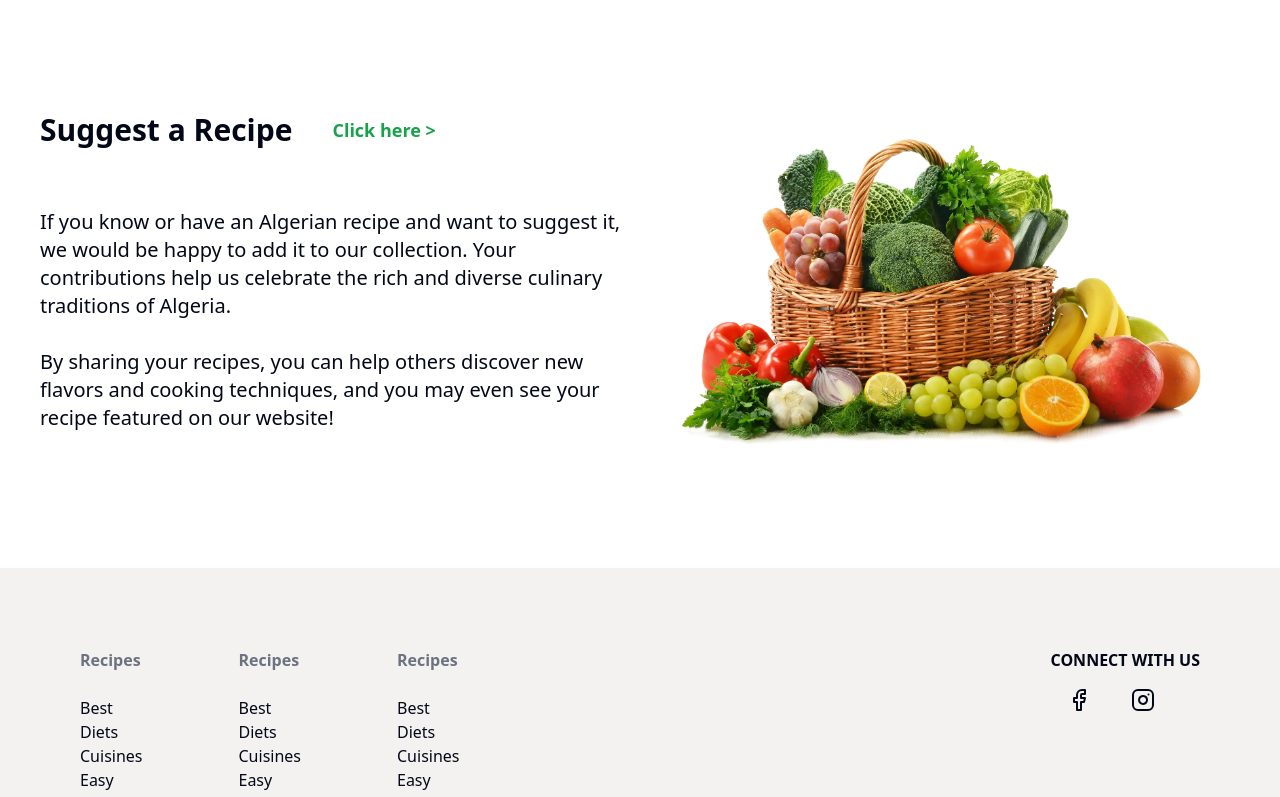
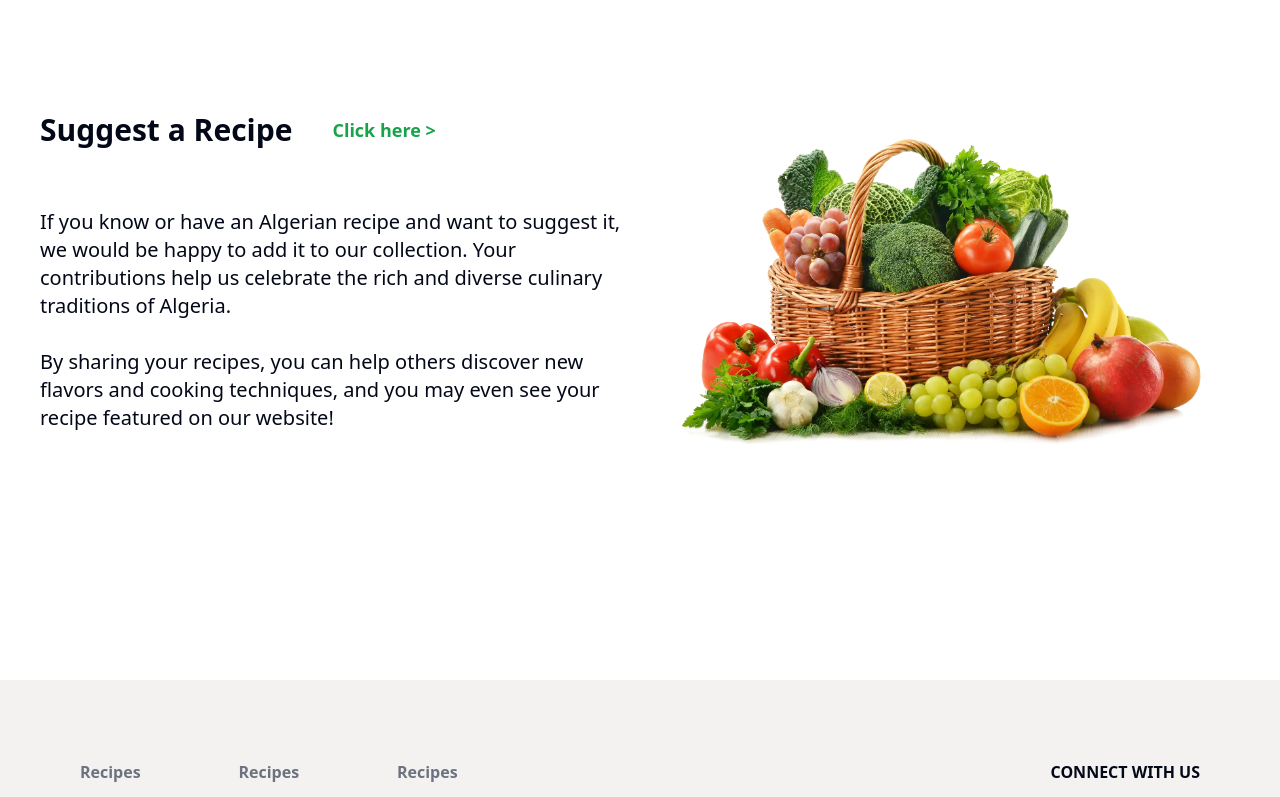
Before and after one commit to Younes-khadraoui/DZ-FLAVOR, a React (Vite) app in the folder frontend-recipe-manager/: page / in a window 1280 px wide. Shown: the part 2000-2797 px from the top of the page. Built offline with nearby package versions, Linux system fonts and the light colour scheme; no server answers.

Commit message:
fixed homepage responsive

```diff
--- a/frontend-recipe-manager/src/components/footer/Footer.tsx
+++ b/frontend-recipe-manager/src/components/footer/Footer.tsx
@@ -2,8 +2,8 @@ import { Facebook, Instagram } from "lucide-react";
 
 const Footer = () => {
   return (
-    <div className="bg-light bg-top bg-cover flex mt-20 justify-between p-20 lg:px-20">
-      <div className="flex gap-24">
+    <div className="bg-light bg-top bg-cover flex flex-col md:flex-row justify-between p-20 lg:px-20 absolute mt-48 w-screen">
+      <div className="grid gap-24 grid-cols-2 pb-10 md:grid-cols-3">
         <div>
           <p className="pb-6 font-semibold text-gray-500">Recipes</p>
           <p>Best</p>
--- a/frontend-recipe-manager/src/components/header/Header.tsx
+++ b/frontend-recipe-manager/src/components/header/Header.tsx
@@ -23,7 +23,7 @@ const Header = () => {
       </div>
       <div className="flex gap-4 justify-center items-center z-10">
         <p
-          className="font-semibold cursor-pointer pr-4"
+          className="font-semibold cursor-pointer pr-4 hidden md:block"
           onClick={() => {
             navigate("/recipes");
           }}
@@ -31,7 +31,7 @@ const Header = () => {
           Explore Recipes
         </p>
         <p
-          className="font-semibold cursor-pointer pr-4"
+          className="font-semibold cursor-pointer pr-4 hidden md:block"
           onClick={() => {
             navigate("/suggestions");
           }}
--- a/frontend-recipe-manager/src/components/home/hero/Hero.tsx
+++ b/frontend-recipe-manager/src/components/home/hero/Hero.tsx
@@ -11,16 +11,16 @@ const Hero = () => {
   return (
     <div className="hero min-h-screen bg-[#f4f2f0]">
       <img
-        className="absolute -left-96"
+        className="absolute -left-96 hidden md:block"
         style={{ width: "800px", height: "auto" }}
         src={couscous}
         alt="Couscous"
       />
-      <div className="pt-40 pl-96">
+      <div className="md:pt-40 pt-20 p-10 md:pl-96">
         <h1 className="font-bold text-4xl lg:text-5xl">
           Welcome to Algerian Gourmet
         </h1>
-        <p className="text-gray-500 pt-2 text-lg">
+        <p className="text-gray-500 pt-2 text-sm md:text-lg ">
           Discover the Rich Flavors of Algeria <br /> with Our Authentic Recipes
         </p>
       </div>
--- a/frontend-recipe-manager/src/components/home/hero/ImageSlider.tsx
+++ b/frontend-recipe-manager/src/components/home/hero/ImageSlider.tsx
@@ -93,7 +93,7 @@ export const InfiniteMovingCards = ({
             <img
               src={image}
               alt={`Image ${index}`}
-              className="w-full h-auto rounded-2xl shadow-lg"
+              className="w-full h-[11rem] md:h-[13rem] rounded-2xl shadow-lg"
             />
           </li>
         ))}
```
Also changed, not shown: frontend-recipe-manager/vercel.json (deleted), 1 other file (tests, documents, lock files or other folders).
